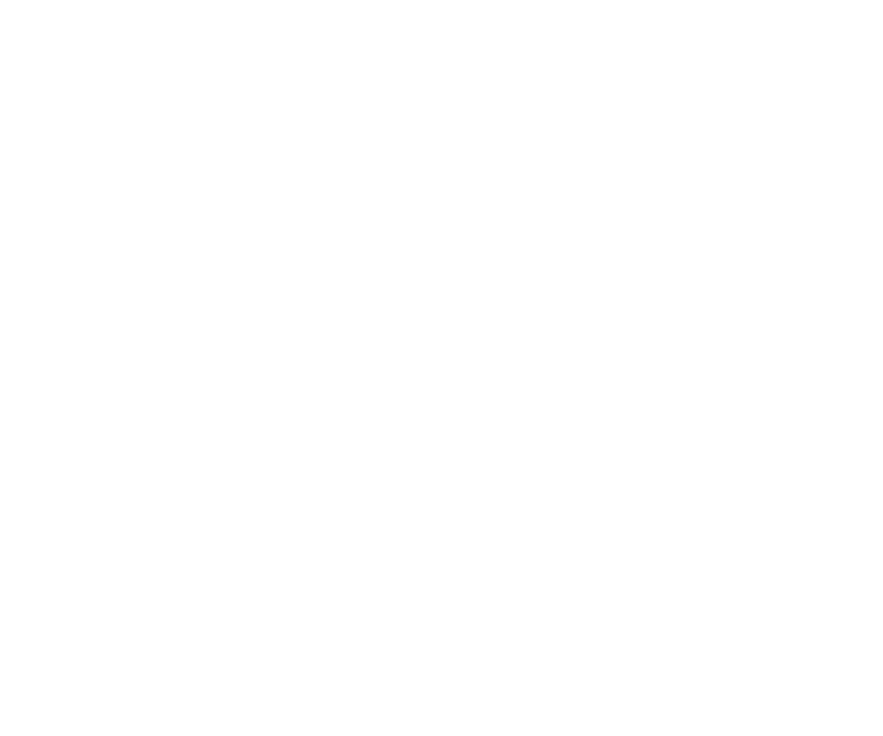
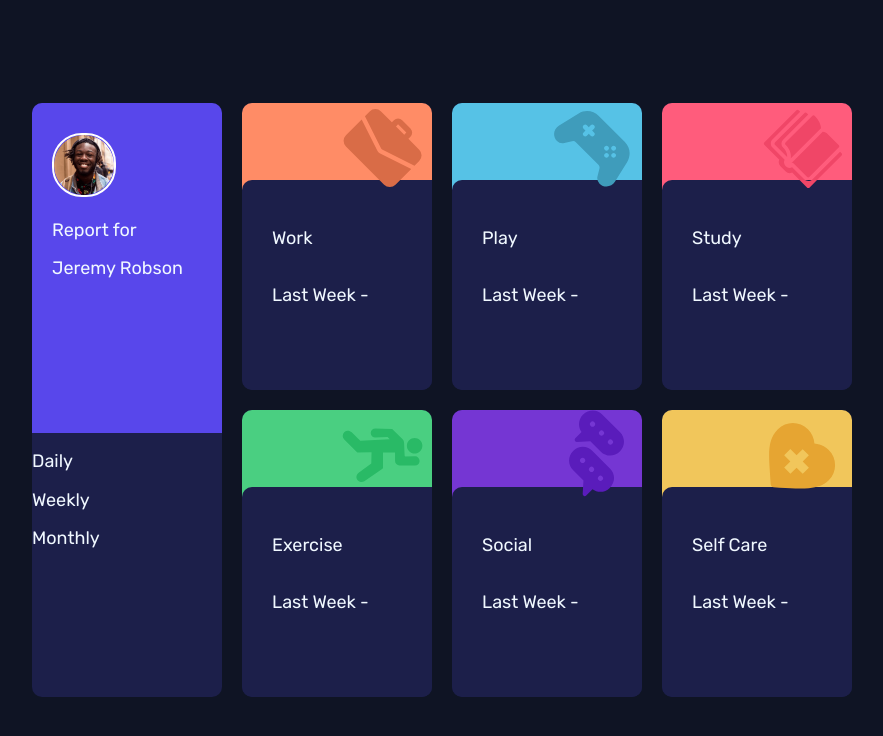
Before and after one commit to ccmarin14/component-tableroControlDeTiempo, a plain HTML site: page index.html in a window 1280 px wide. Shown: the whole page, without its empty margins (198-1081 px from the left). Drawn offline with nearby package versions, Linux system fonts and the light colour scheme.

Commit message:
pre-dashboard no funcional

```diff
--- a/index.html
+++ b/index.html
@@ -9,13 +9,110 @@
     <link rel="stylesheet" href="styles/normalize.css">
     <link rel="preconnect" href="https://fonts.googleapis.com">
     <link rel="preconnect" href="https://fonts.gstatic.com" crossorigin>
-    <link href="https://fonts.googleapis.com/css2?family=Kumbh+Sans:wght@400;700&display=swap" rel="stylesheet">
-
+    <link href="https://fonts.googleapis.com/css2?family=Rubik:wght@300;400;500&display=swap" rel="stylesheet">
 
     <title>Dashboard Time tracking</title>
+    </head>
+<body>
+  <div class="dashboard">
+    <div class="container__data sub">
+      <div class="data__info">
+        <img src="/images/image-jeremy.png">
+        <p>Report for</p>
+        <p class="name">Jeremy Robson</p>
+      </div>
+      <div class="data__range">
+        <p>Daily</p>
+        <p>Weekly</p>
+        <p>Monthly</p>
+      </div>
+    </div>
+    <div class="container__work sub">
+      <div class="sub__header">
+        <img src="images/icon-work.svg">
+      </div>
+      <div class="sub__data">
+        <div class="tittle" id="activity">
+          <p>Work</p>
+          <img src="images/icon-ellipsis.svg">
+        </div>
+        <p class="hours" id="clock"></p>
+        <p>Last Week - </p>
+        <p id="last"></p>
+      </div>
+    </div>
+    <div class="container__play sub">
+      <div class="sub__header">
+        <img src="images/icon-play.svg">
+      </div>
+      <div class="sub__data">
+        <div class="tittle" id="activity">
+          <p>Play</p>
+          <img src="images/icon-ellipsis.svg">
+        </div>
+        <p class="hours" id="clock"></p>
+        <p>Last Week - </p>
+        <p id="last"></p>
+      </div>
+    </div>
+    <div class="container__study sub">
+      <div class="sub__header">
+        <img src="images/icon-study.svg">
+      </div>
+      <div class="sub__data">
+        <div class="tittle" id="activity">
+          <p>Study</p>
+          <img src="images/icon-ellipsis.svg">
+        </div>
+        <p class="hours" id="clock"></p>
+        <p>Last Week - </p>
+        <p id="last"></p>
+      </div>
+    </div>
+    <div class="container__exercise sub">
+      <div class="sub__header">
+        <img src="images/icon-exercise.svg">
+      </div>
+      <div class="sub__data">
+        <div class="tittle" id="activity">
+          <p>Exercise</p>
+          <img src="images/icon-ellipsis.svg">
+        </div>
+        <p class="hours" id="clock"></p>
+        <p>Last Week - </p>
+        <p id="last"></p>
+      </div>
+    </div>
+    <div class="container__social sub">
+      <div class="sub__header">
+        <img src="images/icon-social.svg">
+      </div>
+      <div class="sub__data">
+        <div class="tittle" id="activity">
+          <p>Social</p>
+          <img src="images/icon-ellipsis.svg">
+        </div>
+        <p class="hours" id="clock"></p>
+        <p>Last Week - </p>
+        <p id="last"></p>
+      </div>
+    </div>
+    <div class="container__selfcare sub">
+      <div class="sub__header">
+        <img src="images/icon-self-care.svg">
+      </div>
+      <div class="sub__data">
+        <div class="tittle" id="activity">
+          <p>Self Care</p>
+          <img src="images/icon-ellipsis.svg">
+        </div>
+        <p class="hours" id="clock"></p>
+        <p>Last Week - </p>
+        <p id="last"></p>
+      </div>
+    </div>
+  </div>
 
-  </head>
-<body>
   <script src="scripts/script.js"></script>
 </body>
 </html>
--- a/styles/style.css
+++ b/styles/style.css
@@ -1,7 +1,7 @@
 :root {
     /*Primary*/
     --blue: hsl(246, 80%, 60%);
-    --lightRed:hsl(15, 100%, 70%); /*work*/
+    --lightOrange:hsl(15, 100%, 70%); /*work*/
     --softBlue:hsl(195, 74%, 62%); /*play*/
     --lightRed:hsl(348, 100%, 68%); /*study*/
     --limeGreen:hsl(145, 58%, 55%); /*exercise*/
@@ -20,22 +20,100 @@ body {
     justify-content: center;
     align-items: center;
     height: 100vh;
-    font-size: 12px;
-    font-family: 'Kumbh Sans';
-    background-color: var(--softViolet);
+    font-size: 18px;
+    font-family: 'Rubik', sans-serif;
+    background-color: var(--veryDarkBlue);
 }
 
-.container {
-    display: flex;
-    flex-wrap: wrap;
-    max-width: 800px;
-    background-color: var(--lightGrayishBlue);
-    border-radius: 20px;
+.dashboard {
+    display: grid;
+    gap: 20px;
+    grid-template-columns: repeat(4,1fr);
+    grid-template-rows: repeat(2,1fr);
 }
 
+.container__data {
+    grid-row: 1/3;
+}
+
+.data__info {
+    height: 300px;
+    background-color: var(--blue);
+    padding-top: 30px;
+    padding-left: 20px;
+}
+
+.data__info img {
+    height:20%;
+    border-radius: 30px;
+    border: 2px solid white;
+}
+
+.sub, .sub__data{
+    background-color: var(--darkBlue);
+    width: 190px;
+}
+
+.container__work .sub__header {
+    background-color: var(--lightOrange)
+}
+
+.container__play .sub__header {
+    background-color: var(--softBlue);
+}
+
+.container__study .sub__header {
+    background-color: var(--lightRed);
+}
+
+.container__exercise .sub__header {
+    background-color: var(--limeGreen);
+}
+
+.container__social .sub__header {
+    background-color: var(--violet)
+}
+
+.container__selfcare .sub__header {
+    background-color: var(--softOrange)
+}
+
+.sub {
+    color: aliceblue;
+    border-radius: 10px;
+    overflow: hidden;
+}
+
+.sub__header {
+    height: 60px;
+    overflow: hidden;
+    padding-bottom: 27px;
+}
+
+.sub__header img {
+    height: 150%;
+    width: 100px;
+    float: right;
+    object-fit: none;
+}
+
+.sub__data {
+    height: 150px;
+    border-radius: 10px;
+    margin-top: -10px;
+    padding: 30px;
+}
+
+.tittle p {
+    display: inline-block;
+}
+
+.tittle img {
+    float: right;
+}
 
 @media (max-width: 980px) {
-    body {
+    /*body {
         display: block;
         padding: 200px 0;
     }
@@ -43,5 +121,5 @@ body {
     .container {
         max-width: 350px;
         margin: 0 auto 100px auto;
-    }
+    }*/
 }
```
